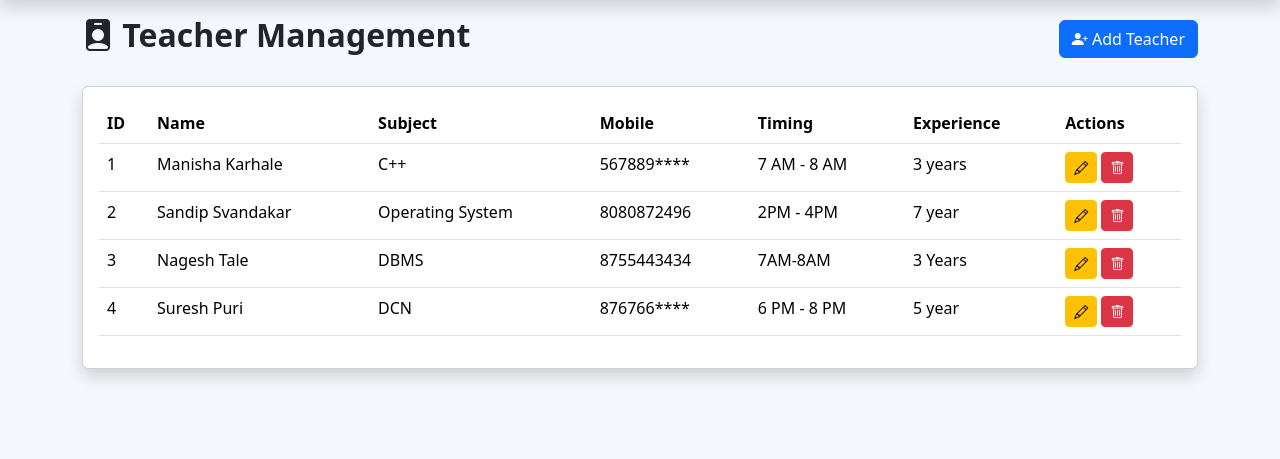
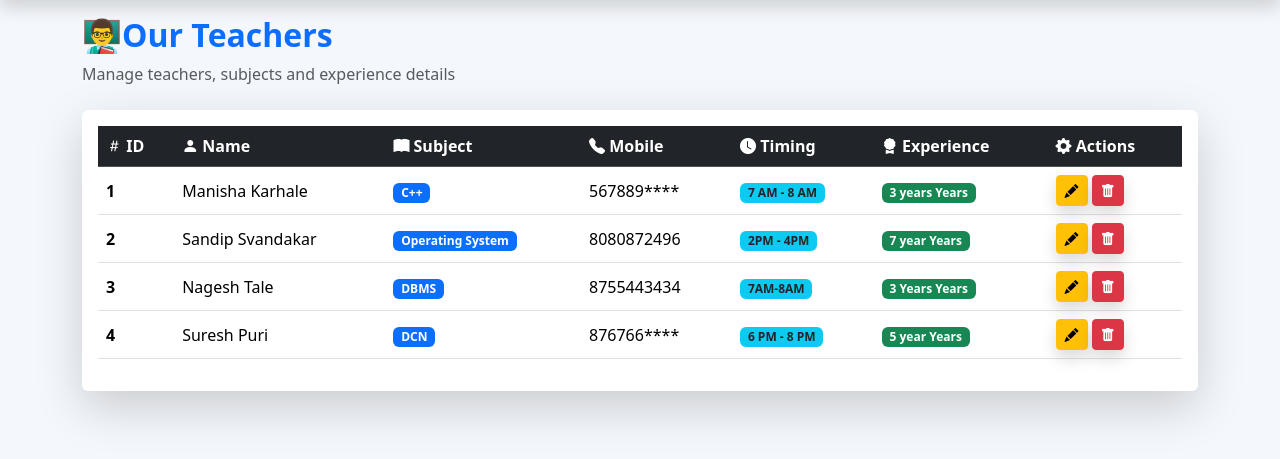
Before and after one commit to Anuradha629/PYTHON_INTERNSHIP, a Flask app: page /teachers in a window 1280 px wide. Shown: the part 80-539 px from the top of the page. Run offline with Flask 3, Linux system fonts and the light colour scheme; data comes from the database, SQL or seed files in the repository.

Commit message:
Updated teacher file

```diff
--- a/templates/teachers.html
+++ b/templates/teachers.html
@@ -3,72 +3,84 @@
 
 {% block content %}
 
+<!-- HEADER -->
+<div class="d-flex justify-content-between align-items-center mb-4 flex-wrap">
+<div>
+<h2 class="fw-bold text-primary">
+👨‍🏫Our Teachers </h2>
+<p class="text-muted mb-0">
+Manage teachers, subjects and experience details
+</p>
+</div>
 
-<div class="d-flex justify-content-between align-items-center mb-4">
+{% if session.get("role") == "admin" %}
+<a href="/add_teacher"
+class="btn btn-success shadow">
+<i class="bi bi-person-plus-fill"></i>
+Add Teacher
+</a>
+{% endif %}
+</div>
 
 
-    <h2 class="fw-bold">
-        <i class="bi bi-person-badge-fill"></i>
-        Teacher Management
-    </h2>
+<!-- TEACHER TABLE CARD -->
+<div class="card shadow-lg border-0 p-3">
+<div class="table-responsive">
+<table class="table table-hover align-middle">
 
 
 
-    <a href="/add_teacher" class="btn btn-primary">
-
-        <i class="bi bi-person-plus-fill"></i>
-        Add Teacher
-    </a>
+<thead class="table-dark">
+<tr>
+<th>
+<i class="bi bi-hash"></i>
+ID
+</th>
 
 
-    </a>
+<th>
+<i class="bi bi-person-fill"></i>
+Name
+</th>
 
 
-</div>
+<th>
+<i class="bi bi-book-fill"></i>
+Subject
+</th>
 
 
+<th>
+<i class="bi bi-telephone-fill"></i>
+Mobile
+</th>
 
 
-<div class="card shadow p-3">
+<th>
+<i class="bi bi-clock-fill"></i>
+Timing
+</th>
 
 
-<table class="table table-hover">
+<th>
+<i class="bi bi-award-fill"></i>
+Experience
+</th>
 
 
-<thead>
-
-<tr>
-
-<th>ID</th>
-
-<th>Name</th>
-
-<th>Subject</th>
-
-<th>Mobile</th>
-<th>Timing</th>
-
-<th>Experience</th>
-
-<th>Actions</th>
+<th>
+<i class="bi bi-gear-fill"></i>
+Actions
+</th>
 
 
 </tr>
-
 </thead>
 
-
-
 <tbody>
-
-
 {% for t in teachers %}
-
-
 <tr>
-
-
-<td>
+<td class="fw-bold">
 {{t.id}}
 </td>
 
@@ -78,59 +90,53 @@
 </td>
 
 
+
 <td>
+<span class="badge bg-primary">
 {{t.subject}}
+</span>
 </td>
-
 
 <td>
 {{t.mobile}}
 </td>
 
-
 <td>
+<span class="badge bg-info text-dark">
 {{t.timing}}
+</span>
 </td>
 
 
 <td>
-{{t.experience}}
+<span class="badge bg-success">
+{{t.experience}} Years
+</span>
 </td>
 
-
-
 <td>
-
-<a href="/edit_teacher/{{t.id}}" class="btn btn-warning btn-sm">
-    <i class="bi bi-pencil"></i>
+<a href="/edit_teacher/{{t.id}}"
+class="btn btn-warning btn-sm shadow">
+<i class="bi bi-pencil-fill"></i>
 </a>
 
-<a href="/delete_teacher/{{t.id}}" class="btn btn-danger btn-sm"
-   onclick="return confirm('Delete Teacher?')">
-    <i class="bi bi-trash"></i>
+<a href="/delete_teacher/{{t.id}}"
+class="btn btn-danger btn-sm shadow"
+onclick="return confirm('Delete Teacher?')">
+<i class="bi bi-trash-fill"></i>
 </a>
 
 </td>
+</tr>
+
+{% endfor %}
+</tbody>
+</table>
+</div>
+</div>
 
 
 
 
 
-</tr>
-
-
-{% endfor %}
-
-
-
-</tbody>
-
-
-</table>
-
-
-</div>
-
-
-
 {% endblock %}
```
